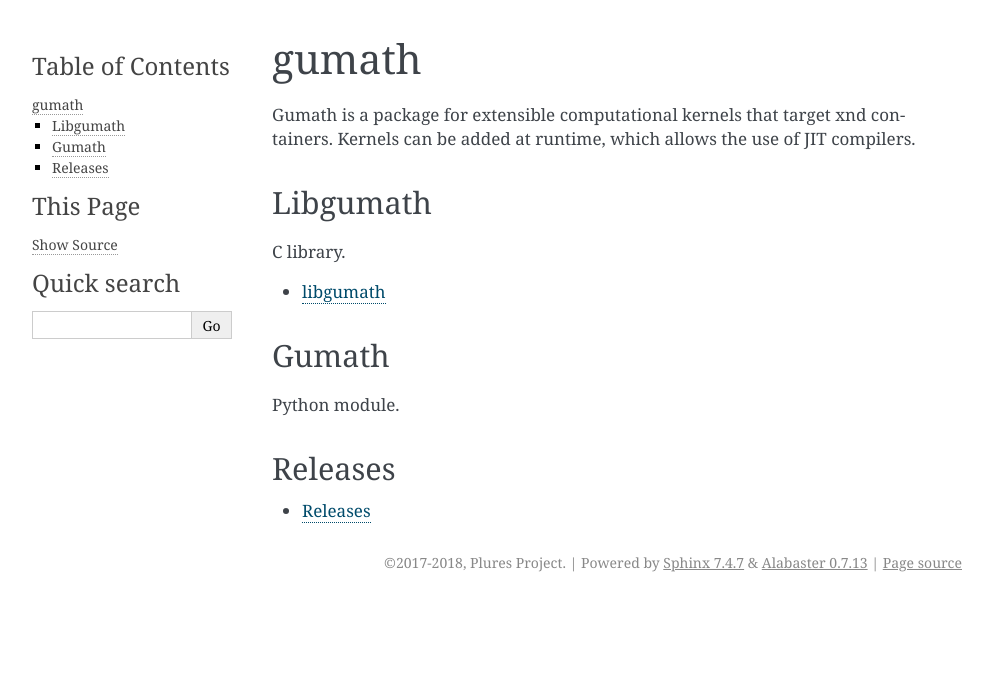
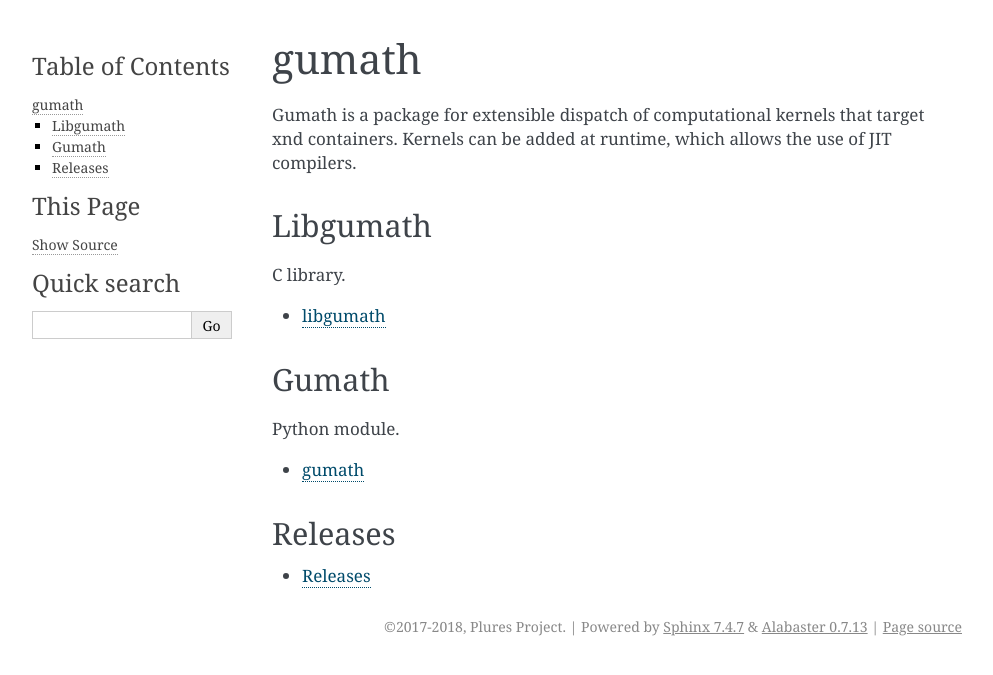
Before and after one commit to xnd-project/libgumath, a Sphinx documentation site: the page built from doc/index.rst, in a window 1280 px wide. Shown: the top 675 px of the page, without its empty margins (148-1141 px from the left). Built offline with Sphinx 7.4.7, drawn with Linux system fonts in a browser that asks for light colours.

Commit message:
Initial docs for builtin gumath kernels.

```diff
--- a/doc/index.rst
+++ b/doc/index.rst
@@ -9,9 +9,9 @@
 gumath
 ======
 
-Gumath is a package for extensible computational kernels that target xnd
-containers.  Kernels can be added at runtime, which allows the use of JIT
-compilers.
+Gumath is a package for extensible dispatch of computational kernels that
+target xnd containers.  Kernels can be added at runtime, which allows the
+use of JIT compilers.
 
 
 Libgumath
@@ -30,6 +30,11 @@ Gumath
 
 Python module.
 
+.. toctree::
+   :maxdepth: 1
+
+   gumath/index.rst
+
 
 Releases
 --------
```
Also changed, not shown: doc/gumath/functions.rst (added, +62 -0 lines), doc/gumath/index.rst (added, +26 -0 lines).
